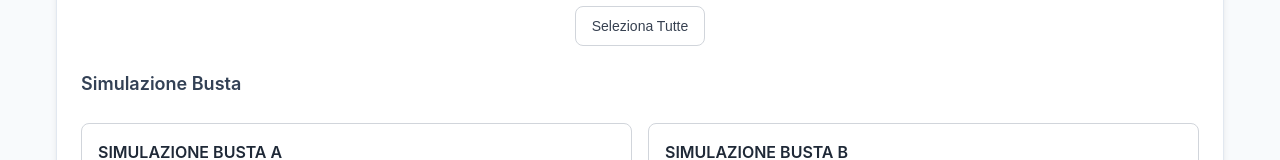
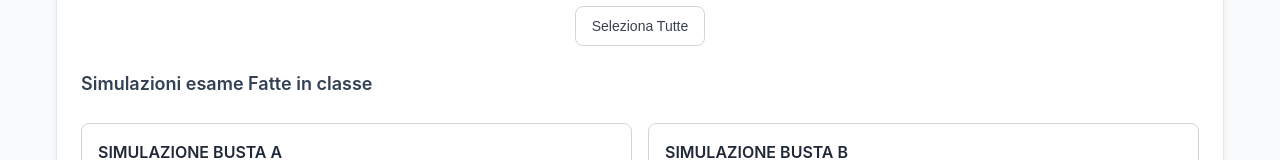
Before and after one commit to Riccardomirto/test-e-simulazioni, a plain HTML site: page index.html in a window 1280 px wide. Shown: the part 180-340 px from the top of the page. Drawn offline with Linux system fonts and the light colour scheme.

Commit message:
Update index.html

```diff
--- a/index.html
+++ b/index.html
@@ -674,7 +674,7 @@
                                 </div>
 
                                 ${simulationBustaSubjects.length > 0 ? `
-                                    <h3 class="text-lg font-semibold text-blu-700">Simulazione Busta</h3>
+                                    <h3 class="text-lg font-semibold text-blu-700">Simulazioni esame Fatte in classe</h3>
                                     <div class="grid grid-cols-2 gap-4">
                                         ${renderSubjectCards(simulationBustaSubjects)}
                                     </div>
```
